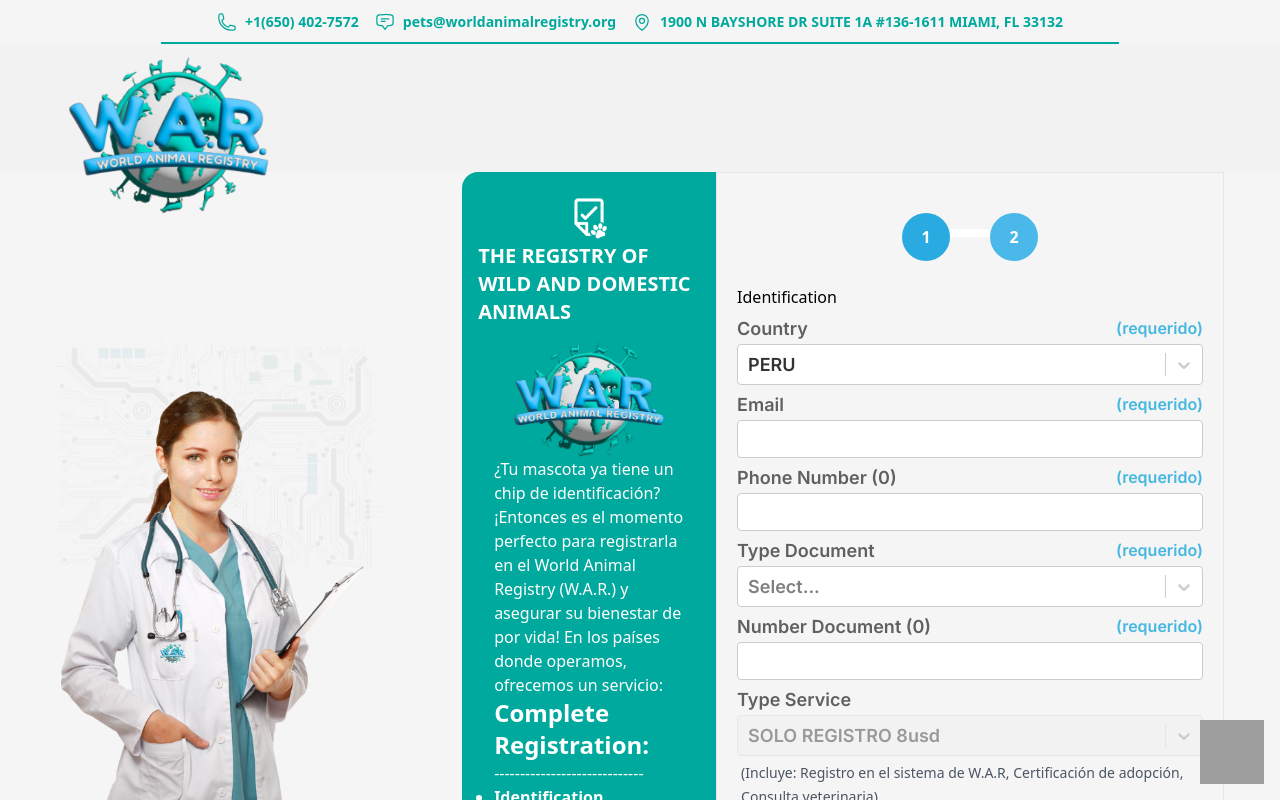
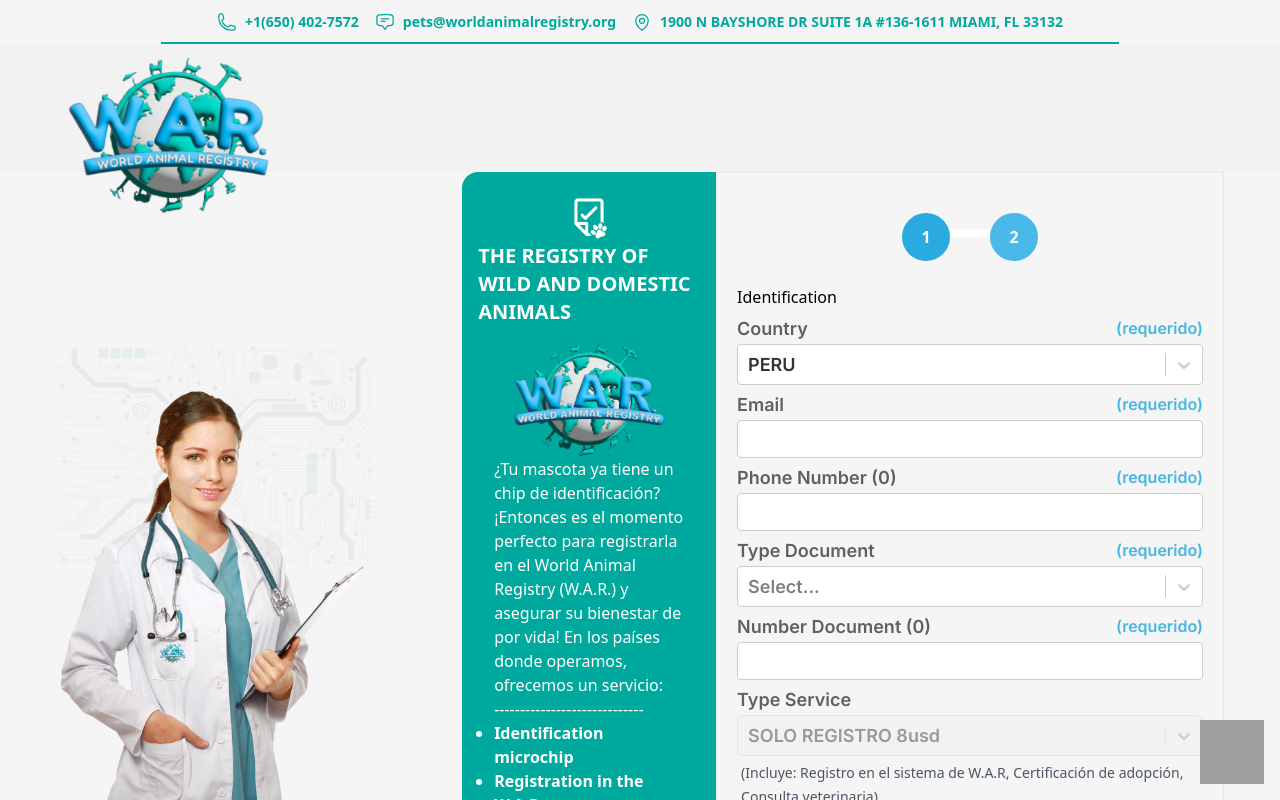
Before and after one commit to QOLKREX-FOUNDATION/WAR-WEB, a Next.js app: page /request in a window 1280 px wide. Shown: the top 800 px of the page. Built offline with nearby package versions, Linux system fonts and the light colour scheme; no server answers; grey boxes are pictures that could not be loaded; what web3 would draw is missing.

Commit message:
hide text h2

```diff
--- a/src/components/request/RequestView/RequestView.jsx
+++ b/src/components/request/RequestView/RequestView.jsx
@@ -296,9 +296,9 @@
                     Registry (W.A.R.) y asegurar su bienestar de por vida! En
                     los países donde operamos, ofrecemos un servicio:
                   </p>
-                  <h2 className="text-2xl font-bold">
+                  {/* <h2 className="text-2xl font-bold">
                     {t("Complete Registration")}:
-                  </h2>
+                  </h2> */}
                   <p>-----------------------------</p>
                   <ul className="font-semibold">
                     <li className="list-disc">
```
